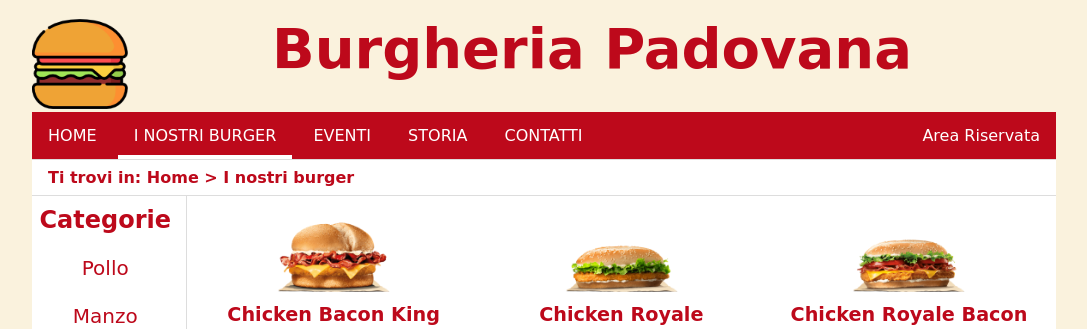
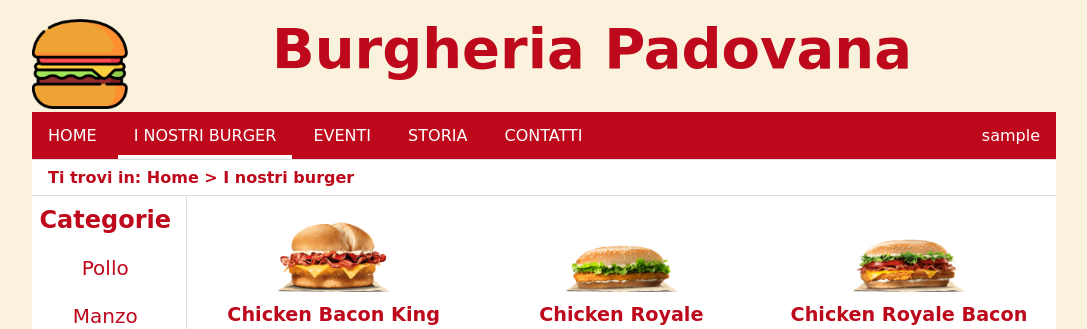
Before and after one commit to Edivad99/Burger-TecWeb, a PHP site: page /menu.php in a window 1280 px wide. Shown: the top 329 px of the page, without its empty margins (96-1183 px from the left). Run offline with PHP 8.4, Linux system fonts and the light colour scheme; the visitor is signed in with stand-in values (Sample User, id 1); data comes from the database, SQL or seed files in the repository.

Commit message:
Ora il nome appare anche sulle pagine menu e panino

```diff
--- a/menu.php
+++ b/menu.php
@@ -52,7 +52,7 @@ session_start();
 $username = "";
 if(isset($_SESSION["isValid"])) {
     if($_SESSION["isValid"]) {
-        $log = "<li><a href=\"areariservata.php\">Area Riservata</a></li>";
+        $log = "<li><a href=\"areariservata.php\">{{ username }}</a></li>";
         $username = $_SESSION["username"];
     }
     else {
--- a/panino.php
+++ b/panino.php
@@ -44,7 +44,7 @@ session_start();
 $username = "";
 if(isset($_SESSION["isValid"])) {
     if($_SESSION["isValid"]) {
-        $log = "<li><a href=\"areariservata.php\">Area Riservata</a></li>";
+        $log = "<li><a href=\"areariservata.php\">{{ username }}</a></li>";
         $username = $_SESSION["username"];
     }
     else {
```
